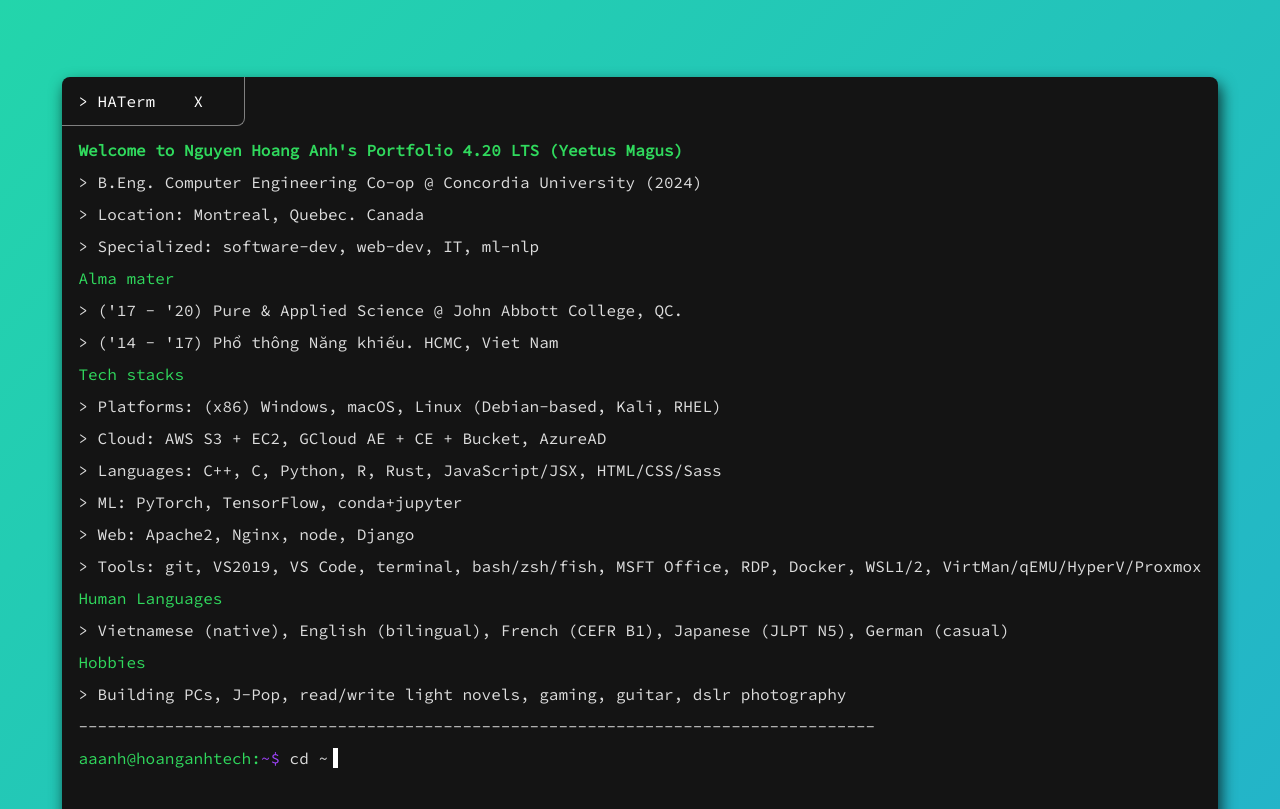
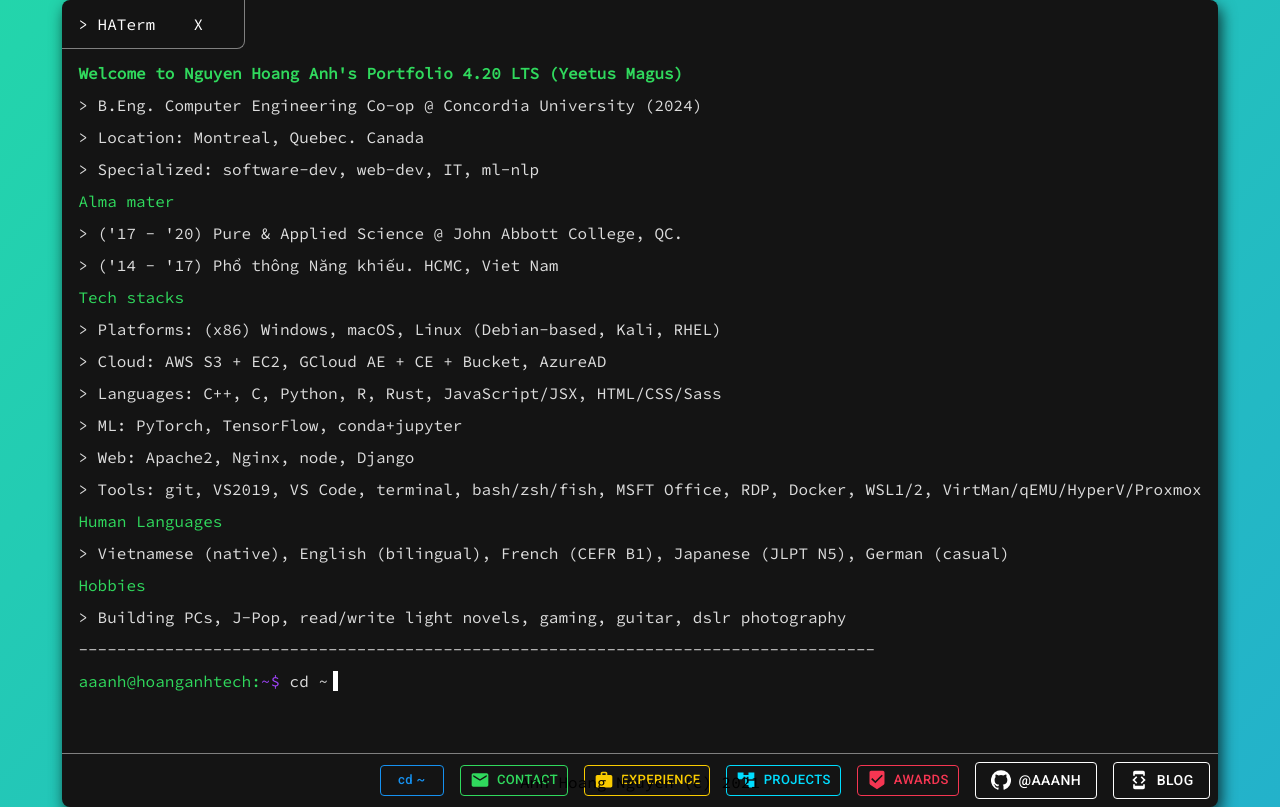
Before and after one commit to zasshuwu/nogamioka, a Next.js app: page / in a window 1280 px wide. Shown: the top 809 px of the page. Built offline with nearby package versions, Linux system fonts and the light colour scheme.

Commit message:
fixed content overflow

```diff
--- a/components/main.js
+++ b/components/main.js
@@ -25,8 +25,11 @@ const useStyles = makeStyles((theme) => ({
 		backgroundSize: "400% 400%",
 		animation: "gradient 15s ease infinite",
 		position: "relative",
-		width: "100vw",
-		minHeight: "120vh",
+		width: "100%",
+		minHeight: "100vh",
+		[theme.breakpoints.down("sm")]: {
+			minHeight: "120vh",
+		},
 		display: "flex",
 		margin: "0",
 		padding: "0",
@@ -109,7 +112,7 @@ const useStyles = makeStyles((theme) => ({
 		[theme.breakpoints.down("md")]: {
 			display: "none",
 		},
-		color: "#000"
+		color: "#000",
 	},
 }));
 
@@ -222,7 +225,11 @@ const ProjectsContent = ({ command }) => {
 			"C++",
 			"Apply graph theory, graph algo, c++ oop methodologies into the visualization task"
 		),
-		createData("your-nutritionist (defunct)", "front-end dev", "a recipe-sharing social network"),
+		createData(
+			"your-nutritionist (defunct)",
+			"front-end dev",
+			"a recipe-sharing social network"
+		),
 		createData(
 			"Maze-navigating vehicle",
 			"C++ (arduino)",
```
Also changed, not shown: pages/_app.js (+5 -2 lines).
